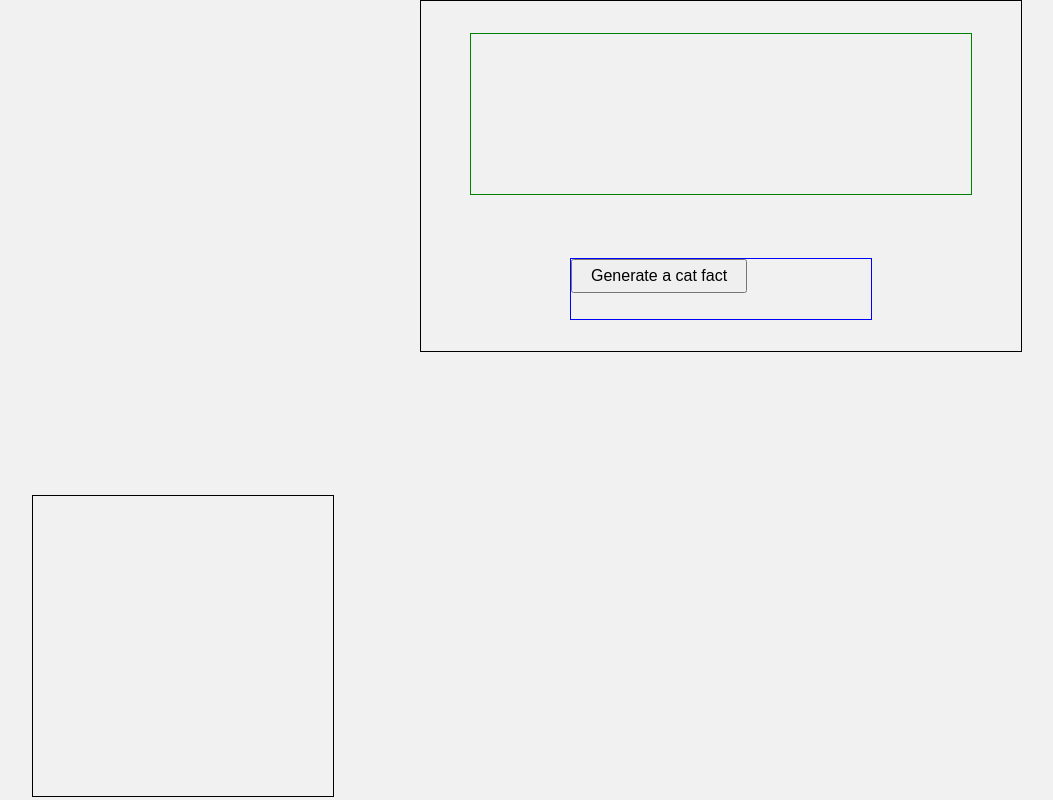
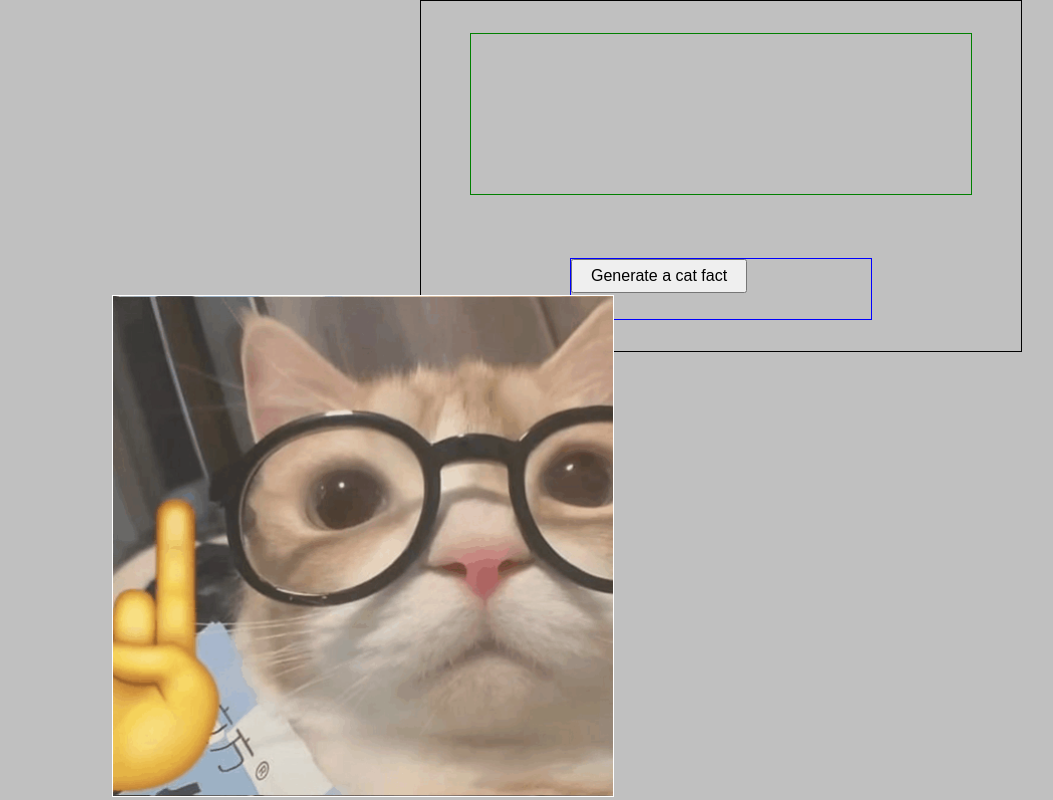
Before and after one commit to devhrvx/Whisker-Wisdom, a website: page index.html in a window 1280 px wide. Shown: the whole page, without its empty margins (128-1181 px from the left). Drawn offline with Linux system fonts and the light colour scheme.

Commit message:
chore: Update cat box styling and positioning

```diff
--- a/styles.css
+++ b/styles.css
@@ -1,16 +1,22 @@
 body {
-    background-color: #f1f1f1;
+    background-color: #c0c0c0;
     margin: 0;
     padding: 0;
+    display: flex;
+    flex-direction: column;
 }
 
 .cat-box {
-    border: 1px black solid;
-    height: 300px;
-    width: 300px;
+    background-image: url('nerdy.png');
+    background-size: contain;
+    background-color: violet;
+    background-position: center;
+    border: 1px white solid;
+    height: 500px;
+    width: 500px;
     position: absolute;
     bottom: 3px;
-    left: 160px;
+    left: 240px;
 }
 
 .main-box {
```
Also changed, not shown: nerdy.png (added).
